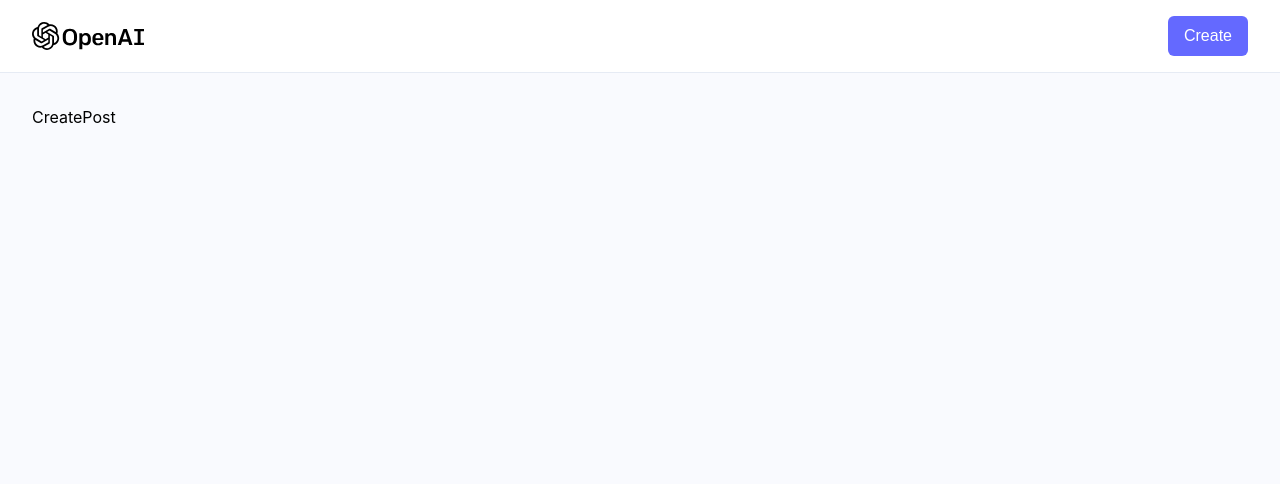
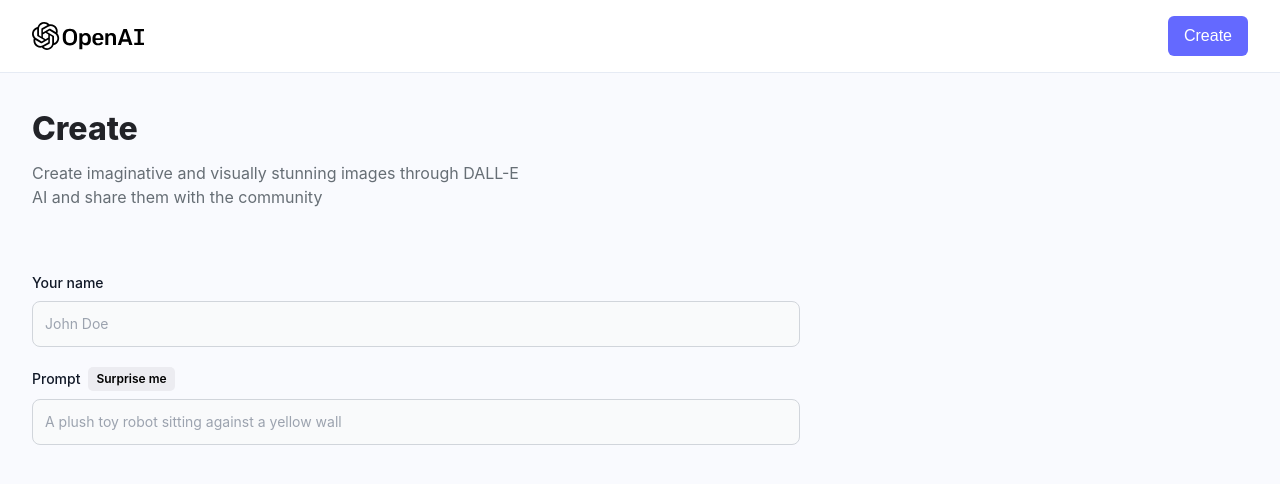
Before and after one commit to mjlearn13/dalle_clone, a React (Vite) app in the folder client/: page /create-post in a window 1280 px wide. Shown: the top 484 px of the page. Built offline with nearby package versions, Linux system fonts and the light colour scheme; a web font is replaced by a local one.

Commit message:
form field component

```diff
--- a/client/src/components/FormField.jsx
+++ b/client/src/components/FormField.jsx
@@ -1,6 +1,34 @@
-const FormField = () => {
+const FormField = ({ labelName, type, name, placeholder, value, handleChange, isSurpriseMe, handleSurpriseMe }) => {
   return (
-    <div>FormField</div>
+    <div>
+      <div className="flex items-center gap-2 mb-2">
+        <label
+          htmlFor={name}
+          className="block text-sm font-medium text-gray-900"
+        >
+          {labelName}
+        </label>
+        {isSurpriseMe && (
+          <button
+            type="button"
+            onClick={handleSurpriseMe}
+            className="font-semibold text-xs bg-[#ECECF1] py-1 px-2 rounded-[5px] text-black"
+          >
+            Surprise me
+          </button>
+        )}
+      </div>
+      <input
+        type={type}
+        id={name}
+        name={name}
+        placeholder={placeholder}
+        value={value}
+        onChange={handleChange}
+        required
+        className="bg-gray-50 border border-gray-300 text-gray-900 text-sm rounded-lg focus:ring-[#4649ff] focus:border-[#4649ff] outline-none block w-full p-3"
+      />
+    </div>
   )
 }
 export default FormField
--- a/client/src/pages/CreatePost.jsx
+++ b/client/src/pages/CreatePost.jsx
@@ -1,6 +1,66 @@
+import { useState } from 'react';
+import { useNavigate } from 'react-router-dom';
+
+import { preview } from '../assets';
+import { getRandomPrompt } from '../utils';
+import { FormField, Loader } from '../components';
+
 const CreatePost = () => {
+  const navigate = useNavigate();
+  const [form, setForm] = useState({
+    name: '',
+    prompt: '',
+    photo: '',
+  });
+
+  const [generatingImg, setGeneratingImg] = useState(false);
+  const [loading, setLoading] = useState(false);
+
+  const handleSubmit = () => {
+
+  }
+
+  const handleChange = (e) => {
+
+  }
+
+  const handleSurpriseMe = () => {
+
+  }
+
   return (
-    <div>CreatePost</div>
+    <section className="max-w-7xl mx-auto">
+      <div>
+        <h1 className="font-extrabold text-[#222328] text-[32px]">Create</h1>
+        <p className="mt-2 text-[#666e75] text-[16px] max-w-[500px]">
+          Create imaginative and visually stunning images through DALL-E AI and
+          share them with the community
+        </p>
+      </div>
+
+      <form className="mt-16 max-w-3xl" onSubmit={handleSubmit}>
+        <div className="flex flex-col gap-5">
+          <FormField
+            labelName="Your name"
+            type="text"
+            name="name"
+            placeholder="John Doe"
+            value={form.name}
+            handleChange={handleChange}
+          />
+          <FormField
+            labelName="Prompt"
+            type="text"
+            name="prompt"
+            placeholder="A plush toy robot sitting against a yellow wall"
+            value={form.prompt}
+            handleChange={handleChange}
+            isSurpriseMe
+            handleSurpriseMe={handleSurpriseMe}
+          />
+        </div>
+      </form>
+    </section>
   )
 }
 export default CreatePost
--- /dev/null
+++ b/client/src/utils/index.js
@@ -0,0 +1,10 @@
+import { surpriseMePrompts } from '../constants';
+
+export function getRandomPrompt(prompt) {
+    const randomIndex = Math.floor(Math.random() * surpriseMePrompts.length);
+    const randomPrompt = surpriseMePrompts[randomIndex];
+
+    if(randomPrompt ===  prompt) return getRandomPrompt(prompt);
+
+    return randomPrompt;
+}
```
